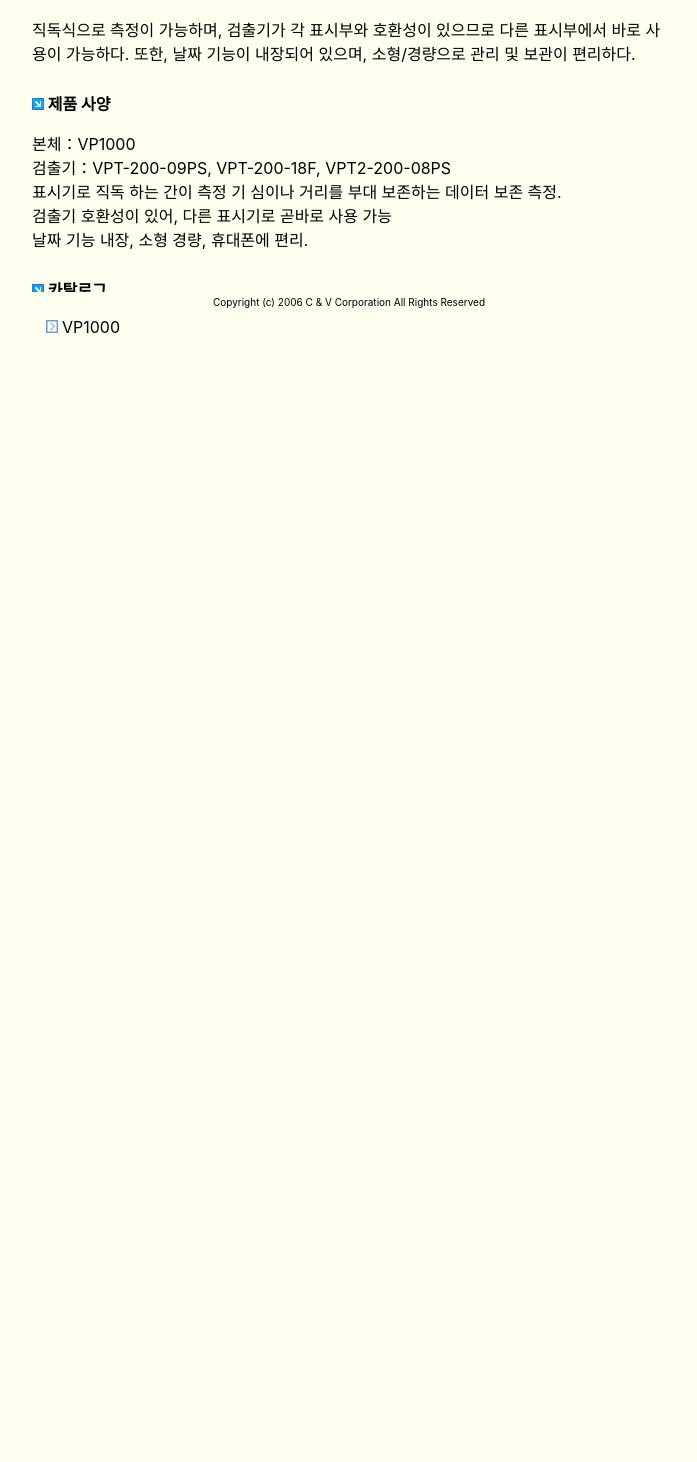
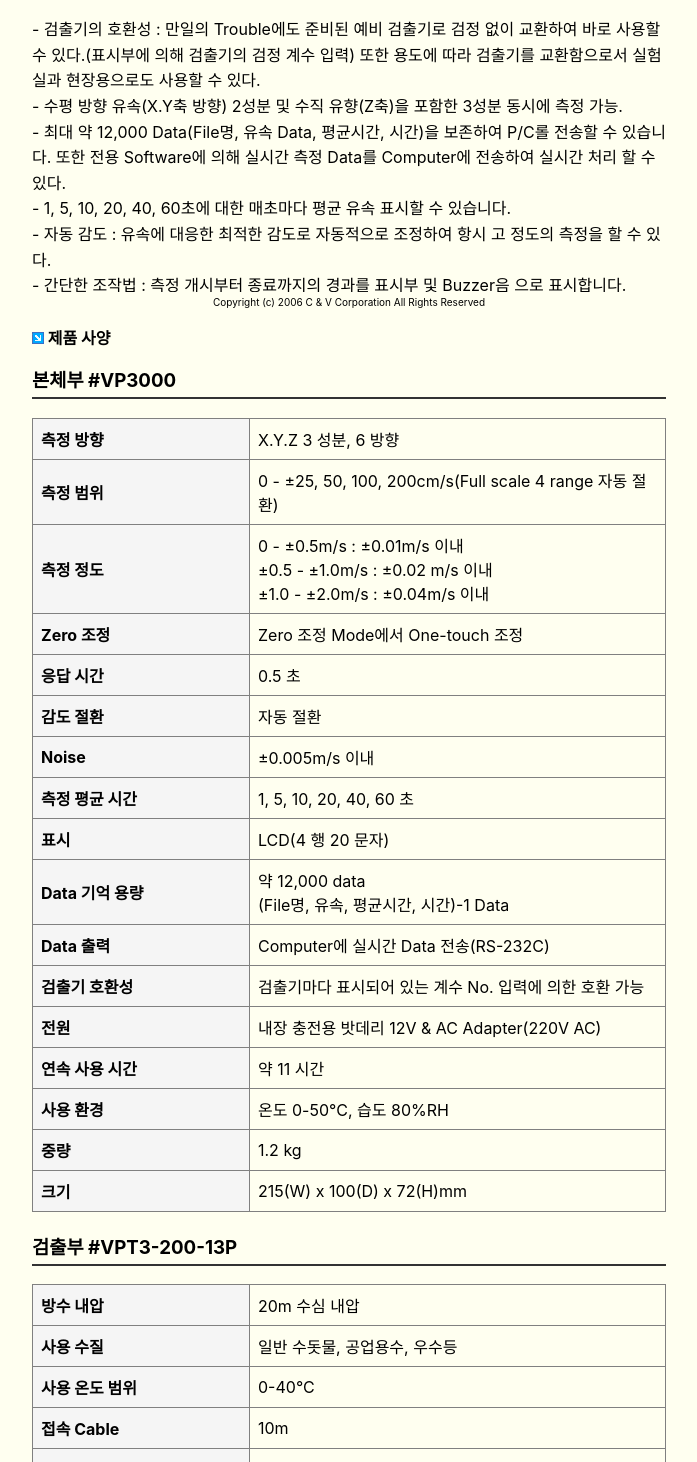
Before and after one commit to KedricKim/candv, a React (Create React App) app: page /product/detail/VP1000 in a window 1280 px wide. Shown: the part 488-1950 px from the top of the page, without its empty margins (291-988 px from the left). Before the commit the page ends 848 px from the top, so only its background shows below. Built offline with nearby package versions, Linux system fonts and the light colour scheme.

Commit message:
제품 상세 수정

```diff
--- a/src/pages/Product/ProductList.js
+++ b/src/pages/Product/ProductList.js
@@ -59,16 +59,16 @@ const ProductList = () => {
                     <td>
                       <ul>
                         <li>
-                          <Link to="/product/detail/VP1500">VM-1001N</Link>
+                          <Link to="/product/detail/VP3000">VM-1001N</Link>
                         </li>
                         <li>
-                          <Link to="/product/detail/VP1500">VM-801HN</Link>
+                          <Link to="/product/detail/VP3000">VM-801HN</Link>
                         </li>
                         <li>
-                          <Link to="/product/detail/VP1500">FM2001H</Link>
+                          <Link to="/product/detail/VP3000">FM2001H</Link>
                         </li>
                         <li>
-                          <Link to="/product/detail/VP1500">FP2200</Link>
+                          <Link to="/product/detail/VP3000">FP2200</Link>
                         </li>
                       </ul>
                     </td>
@@ -92,16 +92,19 @@ const ProductList = () => {
                     <td>
                       <ul>
                         <li>
-                          <Link to="/product/detail/VP1500">VP3500</Link>
+                          <Link to="/product/detail/VP3000">VP3000</Link>
                         </li>
                         <li>
-                          <Link to="/product/detail/VP1500">VP1500</Link>
+                          <Link to="/product/detail/VP3000">VP1200A</Link>
                         </li>
                         <li>
-                          <Link to="/product/detail/VP1500">VP2500</Link>
+                          <Link to="/product/detail/VP3000">LP1100</Link>
                         </li>
                         <li>
-                          <Link to="/product/detail/VP1500">VE30</Link>
+                          <Link to="/product/detail/VP3000">VE30</Link>
+                        </li>
+                        <li>
+                          <Link to="/product/detail/VP3000">LP40</Link>
                         </li>
                       </ul>
                     </td>
@@ -139,10 +142,10 @@ const ProductList = () => {
                     <td>
                       <ul>
                         <li>
-                          <Link to="/product/detail/VP1500">VO2301</Link>
+                          <Link to="/product/detail/VP3000">VO2301</Link>
                         </li>
                         <li>
-                          <Link to="/product/detail/VP1500">VO2306</Link>
+                          <Link to="/product/detail/VP3000">VO2306</Link>
                         </li>
                       </ul>
                     </td>
@@ -166,10 +169,10 @@ const ProductList = () => {
                     <td>
                       <ul>
                         <li>
-                          <Link to="/product/detail/VP1500">VO5000</Link>
+                          <Link to="/product/detail/VP3000">VO5000</Link>
                         </li>
                         <li>
-                          <Link to="/product/detail/VP1500">VR-401</Link>
+                          <Link to="/product/detail/VP3000">VR-401</Link>
                         </li>
                       </ul>
                     </td>
--- a/src/pages/Product/ProductMain.js
+++ b/src/pages/Product/ProductMain.js
@@ -22,6 +22,19 @@ const ProductMain = () => {
           <Link to={`/product/list`}>
             <img
               src="/product/VP1500.png"
+              alt="VP1500"
+              width="320"
+              height="100"
+              border="1"
+            />
+            <br></br>
+            유속계
+          </Link>
+        </td>
+        <td>
+          <Link to={`/product/list`}>
+            <img
+              src="/product/VP1500.png"
               alt="VP1000"
               width="320"
               height="100"
@@ -29,19 +42,6 @@ const ProductMain = () => {
             />
             <br></br>
             파고계
-          </Link>
-        </td>
-        <td>
-          <Link to={`/product/list`}>
-            <img
-              src="/product/VP1500.png"
-              alt="VP1500"
-              width="320"
-              height="100"
-              border="1"
-            />
-            <br></br>
-            유속계
           </Link>
         </td>
       </tr>
--- a/src/pages/ProductDetail.js
+++ b/src/pages/ProductDetail.js
@@ -1,10 +1,60 @@
 import React from "react";
 import "./ProductDetail.css";
-import { useParams } from "react-router";
+import { useNavigate, useParams } from "react-router";
 
 const ProductDetail = () => {
   const { productName } = useParams();
-
+  const navigate = useNavigate();
+  const data = [
+    {
+      header: "본체부 #VP3000",
+      attributes: {
+        "측정 방향": "X.Y.Z 3 성분, 6 방향",
+        "측정 범위": "0 - ±25, 50, 100, 200cm/s(Full scale 4 range 자동 절환)",
+        "측정 정도": `0 - ±0.5m/s : ±0.01m/s 이내
+  ±0.5 - ±1.0m/s : ±0.02 m/s 이내
+  ±1.0 - ±2.0m/s : ±0.04m/s 이내`,
+        "Zero 조정": "Zero 조정 Mode에서 One-touch 조정",
+        "응답 시간": "0.5 초",
+        "감도 절환": "자동 절환",
+        Noise: "±0.005m/s 이내",
+        "측정 평균 시간": "1, 5, 10, 20, 40, 60 초",
+        표시: "LCD(4 행 20 문자)",
+        "Data 기억 용량":
+          "약 12,000 data\n(File명, 유속, 평균시간, 시간)-1 Data",
+        "Data 출력": "Computer에 실시간 Data 전송(RS-232C)",
+        "검출기 호환성":
+          "검출기마다 표시되어 있는 계수 No. 입력에 의한 호환 가능",
+        전원: "내장 충전용 밧데리 12V & AC Adapter(220V AC)",
+        "연속 사용 시간": "약 11 시간",
+        "사용 환경": "온도 0-50°C, 습도 80%RH",
+        중량: "1.2 kg",
+        크기: "215(W) x 100(D) x 72(H)mm",
+      },
+    },
+    {
+      header: "검출부 #VPT3-200-13P",
+      attributes: {
+        "방수 내압": "20m 수심 내압",
+        "사용 수질": "일반 수돗물, 공업용수, 우수등",
+        "사용 온도 범위": "0-40°C",
+        "접속 Cable": "10m",
+        크기: "직경 13 x 445(L)mm",
+        중량: "230g",
+      },
+    },
+    {
+      header: "Data 수집 Software (Maker/Kenek)",
+      attributes: {
+        "Data 출력": "Real time data 출력",
+        "Data 용량": "약 30,000 Data",
+        "Sampling Rate": "Max. 80Hz",
+        "Sampling Time": "Min. 1 nsec",
+        표시: "실시간 Graphic 표시",
+        "측정 결과": "Max. Min. Avrg. 표시 및 엑셀 Data 저장",
+      },
+    },
+  ];
   return (
     <div className="productDetail">
       <table width="50%">
@@ -36,9 +86,22 @@ const ProductDetail = () => {
           </tr>
           <tr style={{ textAlign: "left" }}>
             <td colSpan="4">
-              직독식으로 측정이 가능하며, 검출기가 각 표시부와 호환성이 있으므로
-              다른 표시부에서 바로 사용이 가능하다. 또한, 날짜 기능이 내장되어
-              있으며, 소형/경량으로 관리 및 보관이 편리하다.
+              <div style={{ width: "100%", margin: "0 auto" }}>
+                <div
+                  style={{
+                    whiteSpace: "pre-line",
+                    fontSize: "16px",
+                    lineHeight: "1.6",
+                  }}
+                >
+                  {`- 검출기의 호환성 : 만일의 Trouble에도 준비된 예비 검출기로 검정 없이 교환하여 바로 사용할 수 있다.(표시부에 의해 검출기의 검정 계수 입력) 또한 용도에 따라 검출기를 교환함으로서 실험실과 현장용으로도 사용할 수 있다.
+              - 수평 방향 유속(X.Y축 방향) 2성분 및 수직 유향(Z축)을 포함한 3성분 동시에 측정 가능.
+              - 최대 약 12,000 Data(File명, 유속 Data, 평균시간, 시간)을 보존하여 P/C롤 전송할 수 있습니다. 또한 전용 Software에 의해 실시간 측정 Data를 Computer에 전송하여 실시간 처리 할 수 있다.
+              - 1, 5, 10, 20, 40, 60초에 대한 매초마다 평균 유속 표시할 수 있습니다.
+              - 자동 감도 : 유속에 대응한 최적한 감도로 자동적으로 조정하여 항시 고 정도의 측정을 할 수 있다.
+              - 간단한 조작법 : 측정 개시부터 종료까지의 경과를 표시부 및 Buzzer음 으로 표시합니다.`}
+                </div>
+              </div>
             </td>
           </tr>
           <tr style={{ height: "20px" }}>
@@ -56,13 +119,54 @@ const ProductDetail = () => {
           </tr>
           <tr style={{ textAlign: "left" }}>
             <td colSpan="4">
-              본체：VP1000 <br></br>
-              검출기：VPT-200-09PS, VPT-200-18F, VPT2-200-08PS
-              <br></br>
-              표시기로 직독 하는 간이 측정 기 심이나 거리를 부대 보존하는 데이터
-              보존 측정. <br></br>검출기 호환성이 있어, 다른 표시기로 곧바로
-              사용 가능<br></br>
-              날짜 기능 내장, 소형 경량, 휴대폰에 편리.
+              {data.map((section, index) => (
+                <div key={index} style={{ marginBottom: "20px" }}>
+                  {/* 헤더 부분 */}
+                  <h3
+                    style={{
+                      borderBottom: "2px solid #333",
+                      paddingBottom: "5px",
+                      marginTop: "0px",
+                    }}
+                  >
+                    {section.header}
+                  </h3>
+                  {/* 데이터 테이블 */}
+                  <table
+                    style={{
+                      width: "100%",
+                      borderCollapse: "collapse",
+                      marginTop: "10px",
+                    }}
+                    border="1"
+                  >
+                    <tbody>
+                      {Object.entries(section.attributes).map(
+                        ([key, value]) => (
+                          <tr key={key}>
+                            <td
+                              style={{
+                                fontWeight: "bold",
+                                padding: "8px",
+                                background: "#f5f5f5",
+                                width: "200px",
+                                whiteSpace: "nowrap",
+                              }}
+                            >
+                              {key}
+                            </td>
+                            <td
+                              style={{ padding: "8px", whiteSpace: "pre-line" }}
+                            >
+                              {value}
+                            </td>
+                          </tr>
+                        )
+                      )}
+                    </tbody>
+                  </table>
+                </div>
+              ))}
             </td>
           </tr>
           <tr style={{ height: "20px" }}>
@@ -88,6 +192,17 @@ const ProductDetail = () => {
               </a>
             </td>
           </tr>
+          <tr style={{ height: "20px" }}>
+            <td colSpan="4"></td>
+          </tr>
+          <tr style={{ textAlign: "center", fontWeight: "bold" }}>
+            <td colSpan="4">
+              <button onClick={() => navigate(-1)}>뒤로</button>
+            </td>
+          </tr>
+          <tr style={{ height: "20px" }}>
+            <td colSpan="4"></td>
+          </tr>
         </tbody>
       </table>
     </div>
```
Also changed, not shown: public/product/VP3000.png (added).
